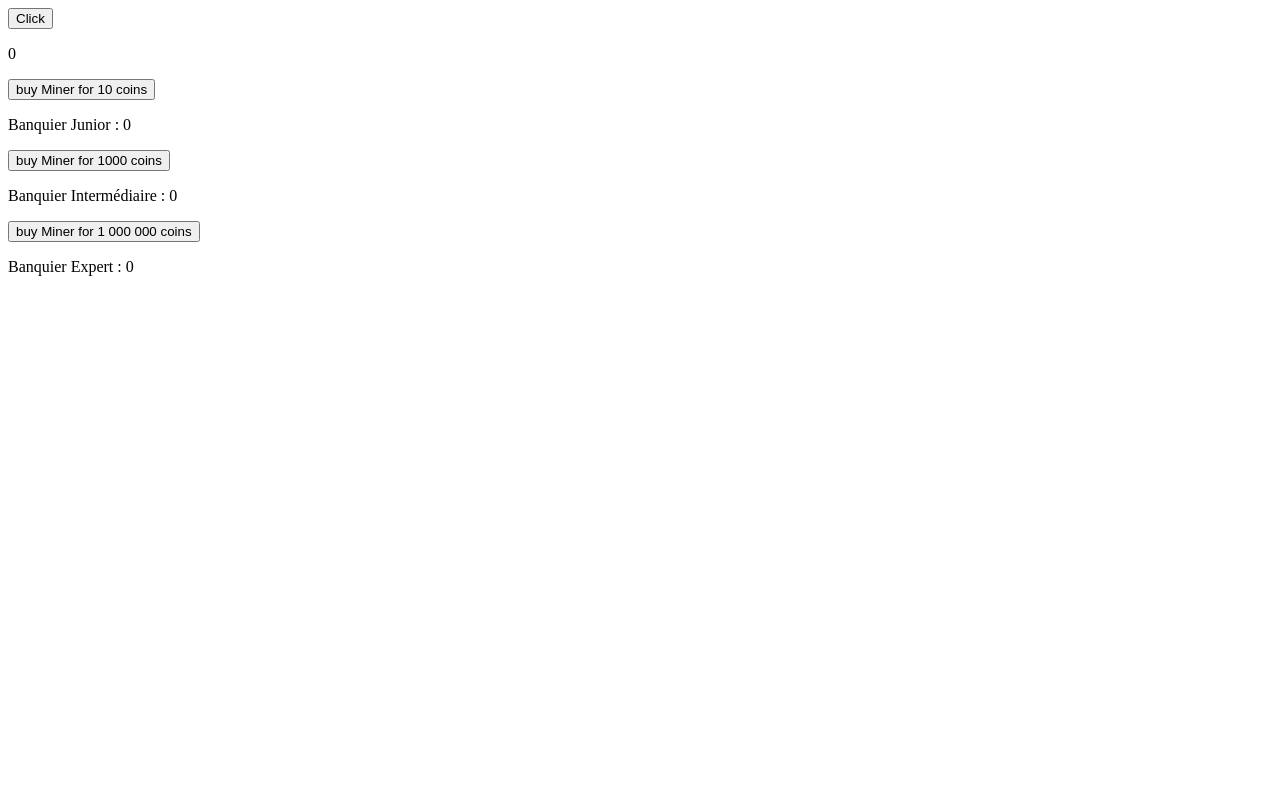
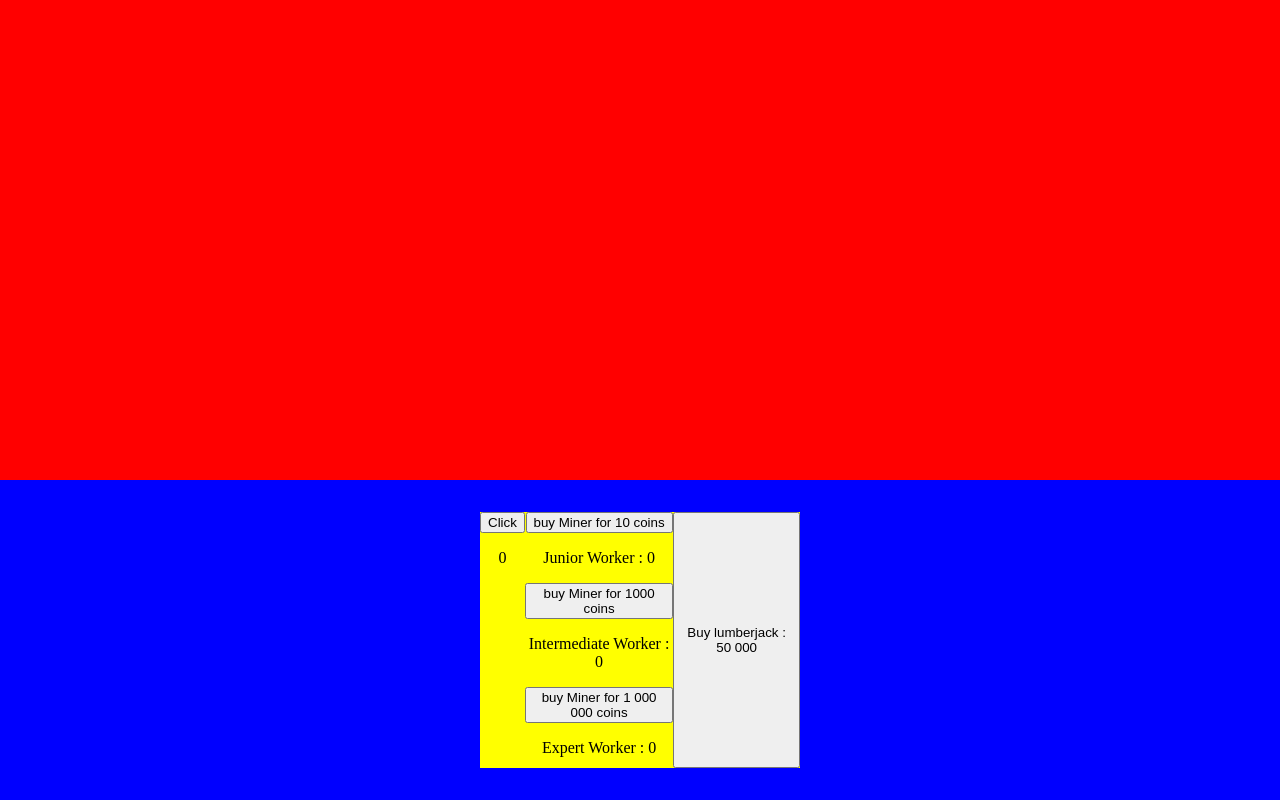
Before and after one commit to Killianlecorf/Idle-ReactJS, a React (Create React App) app: page / in a window 1280 px wide. Built offline with nearby package versions, Linux system fonts and the light colour scheme.

Commit message:
add button and display lumberjack

```diff
--- a/src/App.js
+++ b/src/App.js
@@ -1,4 +1,5 @@
-import PageIdle from './pages/PageIdle'
+import PageIdle from "./pages/pageIdle";
+
 
 function App() {
   return (
--- a/src/components/BuyMiner.js
+++ /dev/null
@@ -1,104 +0,0 @@
-import React, { useEffect, useRef } from 'react';
-
-const BuyMiner = ({money , setMoney , idleBanker , setIdleBanker}) => {
-
-    const intervalJuniorBankerId = useRef(null)
-    const intervalIntermediateBankerId = useRef(null)
-    const intervalExpertBankerId = useRef(null)
-
-    const numberIntermediateBanker = 10 ;
-    const numberExpertBanker = 100 ;
-
-
-    const handleBuyBanker = () => {
-        if (money.coins >= 10) {
-            setMoney({...money ,coins: money.coins - 10})
-            setIdleBanker({...idleBanker, juniorBanker: idleBanker.juniorBanker + 1 })
-        }
-    }
-
-    const additionMiner = () => {
-        setMoney((previousValue) => {
-            return {
-                ...previousValue ,
-                coins: previousValue.coins + idleBanker.juniorBanker
-            }
-        })
-    }
-
-    useEffect(() => {
-        if (idleBanker.juniorBanker !== 0) {
-            clearInterval(intervalJuniorBankerId.current)
-            intervalJuniorBankerId.current = setInterval(additionMiner, 1000)
-        }
-
-    },[idleBanker.juniorBanker])
-
-
-
-
-
-    const handleBuyIntermediateBanker = () => {
-        if (money.coins >= 1000) {
-            setMoney({...money ,coins: money.coins - 1000})
-            setIdleBanker({...idleBanker, intermediateBanker: idleBanker.intermediateBanker + 1 })
-        }
-    }
-
-    const additionIntermediateBanker = () => {
-        setMoney((previousValue) => {
-            return {
-                ...previousValue ,
-                coins: previousValue.coins + (idleBanker.intermediateBanker*numberIntermediateBanker)
-            }
-        })
-    }
-
-    useEffect(() => {
-        if (idleBanker.intermediateBanker !== 0) {
-            clearInterval(intervalIntermediateBankerId.current)
-            intervalIntermediateBankerId.current = setInterval(additionIntermediateBanker, 1000)
-        }
-    },[idleBanker.intermediateBanker])
-
-
-
-
-
-
-    const handleBuyExpertBanker = () => {
-        if (money.coins >= 1000000) {
-            setMoney({...money ,coins: money.coins - 1000000})
-            setIdleBanker({...idleBanker, expertBanker: idleBanker.expertBanker + 1 })
-        }
-    }
-
-    const additionExpertBanker = () => {
-        setMoney((previousValue) => {
-            return {
-                ...previousValue ,
-                coins: previousValue.coins + (idleBanker.expertBanker*numberExpertBanker)
-            }
-        })
-    }
-
-    useEffect(() => {
-        if (idleBanker.expertBanker !== 0) {
-            clearInterval(intervalExpertBankerId.current)
-            intervalExpertBankerId.current = setInterval(additionExpertBanker, 1000)
-        }
-    },[idleBanker.expertBanker])
-
-    return (
-        <div>
-            <button onClick={ handleBuyBanker } >buy Miner for 10 coins</button>
-            <p>Banquier Junior : { idleBanker.juniorBanker }</p>
-            <button onClick={ handleBuyIntermediateBanker } >buy Miner for 1000 coins</button>
-            <p>Banquier Intermédiaire : { idleBanker.intermediateBanker }</p>
-            <button onClick={ handleBuyExpertBanker } >buy Miner for 1 000 000 coins</button>
-            <p>Banquier Expert : { idleBanker.expertBanker }</p>
-        </div>
-    );
-};
-
-export default BuyMiner;
--- /dev/null
+++ b/src/components/BuyWorker.js
@@ -0,0 +1,104 @@
+import React, { useEffect, useRef } from 'react';
+
+const BuyWorker = ({money , setMoney , typeMoney, idleWorker , setIdleWorker, typeJuniorWorker, typeIntermediateWorker, typeExpertWorker }) => {
+
+    const intervalJuniorWorkerId = useRef(null)
+    const intervalIntermediateWorkerId = useRef(null)
+    const intervalExpertWorkerId = useRef(null)
+
+    const numberIntermediateWorker = 10 ;
+    const numberExpertWorker = 100 ;
+
+
+    const handleBuyJuniorWorker = () => {
+        if (money[typeMoney] >= 10) {
+            setMoney({...money ,[typeMoney]: money[typeMoney] - 10})
+            setIdleWorker({...idleWorker, [typeJuniorWorker]: idleWorker[typeJuniorWorker] + 1 })
+        }
+    }
+
+    const additionMiner = () => {
+        setMoney((previousValue) => {
+            return {
+                ...previousValue ,
+                [typeMoney]: previousValue[typeMoney] + idleWorker[typeJuniorWorker]
+            }
+        })
+    }
+
+    useEffect(() => {
+        if (idleWorker[typeJuniorWorker] !== 0) {
+            clearInterval(intervalJuniorWorkerId.current)
+            intervalJuniorWorkerId.current = setInterval(additionMiner, 1000)
+        }
+
+    },[idleWorker[typeJuniorWorker]])
+
+
+
+
+
+    const handleBuyIntermediateWorker = () => {
+        if (money[typeMoney] >= 1000) {
+            setMoney({...money ,[typeMoney]: money[typeMoney] - 1000})
+            setIdleWorker({...idleWorker, [typeIntermediateWorker]: idleWorker[typeIntermediateWorker] + 1 })
+        }
+    }
+
+    const additionIntermediateWorker = () => {
+        setMoney((previousValue) => {
+            return {
+                ...previousValue ,
+                [typeMoney]: previousValue[typeMoney] + (idleWorker[typeIntermediateWorker]*numberIntermediateWorker)
+            }
+        })
+    }
+
+    useEffect(() => {
+        if (idleWorker[typeIntermediateWorker] !== 0) {
+            clearInterval(intervalIntermediateWorkerId.current)
+            intervalIntermediateWorkerId.current = setInterval(additionIntermediateWorker, 1000)
+        }
+    },[idleWorker[typeIntermediateWorker]])
+
+
+
+
+
+
+    const handleBuyExpertWorker = () => {
+        if (money[typeMoney] >= 1) {
+            setMoney({...money ,[typeMoney]: money[typeMoney] - 1000000})
+            setIdleWorker({...idleWorker, [typeExpertWorker]: idleWorker[typeExpertWorker] + 1 })
+        }
+    }
+
+    const additionExpertWorker = () => {
+        setMoney((previousValue) => {
+            return {
+                ...previousValue ,
+                [typeMoney]: previousValue[typeMoney] + (idleWorker[typeExpertWorker]*numberExpertWorker)
+            }
+        })
+    }
+
+    useEffect(() => {
+        if (idleWorker[typeExpertWorker] !== 0) {
+            clearInterval(intervalExpertWorkerId.current)
+            intervalExpertWorkerId.current = setInterval(additionExpertWorker, 1000)
+        }
+    },[idleWorker[typeExpertWorker]])
+
+    return (
+        <div>
+            <button onClick={ handleBuyJuniorWorker } >buy Miner for 10 {[typeMoney]}</button>
+            <p>Junior Worker : { idleWorker[typeJuniorWorker] }</p>
+            <button onClick={ handleBuyIntermediateWorker } >buy Miner for 1000 {[typeMoney]}</button>
+            <p>Intermediate Worker : { idleWorker[typeIntermediateWorker]}</p>
+            <button onClick={ handleBuyExpertWorker } >buy Miner for 1 000 000 {[typeMoney]}</button>
+            <p>Expert Worker : { idleWorker[typeExpertWorker] }</p>
+        </div>
+    );
+};
+
+export default BuyWorker;
--- a/src/components/ClickerComponent.js
+++ b/src/components/ClickerComponent.js
@@ -1,31 +1,17 @@
 import React from 'react';
 
-const ClickerComponent = ({money, setMoney}) => {
+const ClickerComponent = ({money, setMoney, typeMoney}) => {
 
     const handleChangeCoins = () => {
-        setMoney({...money ,coins: money.coins + 1})
+        setMoney({...money ,[typeMoney]: money[typeMoney] + 1})
     }
 
     return (
         <div>
             <button onClick={ handleChangeCoins }>Click</button>
-            <p>{ money.coins }</p>
+            <p>{ money[typeMoney] }</p>
         </div>
     );
 };
 
 export default ClickerComponent;
-
-// const clickit = () => {
-//     const button = document.getElementById('button');
-//     const worker = document.getElementById('worker');
-//     for (let index = 0; index < 50; index++) {
-//         button.click()
-//         console.log(button)
-//     }
-
-//     document.addEventListener('mousemove', () => {
-//         button.click()
-//         worker.click()
-//     })
-// }
--- a/src/pages/pageIdle.js
+++ b/src/pages/pageIdle.js
@@ -1,5 +1,5 @@
 import React, {useState}  from 'react';
-import BuyMiner from '../components/BuyMiner';
+import BuyWorker from '../components/BuyWorker';
 import ClickerComponent from '../components/ClickerComponent';
 
 const PageIdle = () => {
@@ -15,11 +15,65 @@ const PageIdle = () => {
         intermediateBanker :0,
         expertBanker: 0
     })
+    const [lumberjack, setlumberjack] = useState({
+        juniorLumberjack: 0,
+        intermediateLumberjack: 0,
+        expertLumberjack: 0
+
+    })
+    const [unlockJob, setUnlockJob] = useState({
+        buttonLumberjack : false ,
+        lumberjack: false
+    })
+
+
+    const handleUnlockLumberjack = () => {
+        if (money.coins >= 1) {
+            // setMoney({...money, coins: money.coins - 50000 })
+            setUnlockJob({...unlockJob, lumberjack : true , buttonLumberjack : true })
+
+        }
+    }
+
+    const displaylumberjack = () => {
+        console.log(unlockJob.lumberjack);
+        if (unlockJob.lumberjack === true) {
+            return  <div className="workerCard">
+                        <ClickerComponent money = {money} setMoney= {setMoney} typeMoney= {'wood'} />
+                        <BuyWorker
+                        money={money}
+                        setMoney={setMoney}
+                        typeMoney={'wood'}
+                        idleWorker={lumberjack}
+                        setIdleWorker={setlumberjack}
+                        typeJuniorWorker= {'juniorLumberjack'}
+                        typeIntermediateWorker={ 'intermediateLumberjack' }
+                        typeExpertWorker={'expertLumberjack'}/>
+                    </div>
+        }
+    }
+
+
+
 
     return (
-        <div>
-            <ClickerComponent money = {money} setMoney= {setMoney}/>
-            <BuyMiner money = {money} setMoney= {setMoney} idleBanker = {idleBanker} setIdleBanker={setIdleBanker} />
+        <div className='workerBoardBack'>
+            <div className="workerBoard">
+                <div className="workerCard">
+                    <ClickerComponent money = {money} setMoney= {setMoney} typeMoney= {'coins'} />
+                    <BuyWorker
+                    money = {money}
+                    setMoney= {setMoney}
+                    typeMoney={'coins'}
+                    idleWorker = {idleBanker}
+                    setIdleWorker={setIdleBanker}
+                    typeJuniorWorker= {'juniorBanker'}
+                    typeIntermediateWorker={ 'intermediateBanker' }
+                    typeExpertWorker={'expertBanker'}/>
+                    {unlockJob.buttonLumberjack === false ? <button onClick={ handleUnlockLumberjack }> Buy lumberjack : 50 000</button> : ''}
+                </div>
+                {displaylumberjack()}
+            </div>
         </div>
     );
 };
--- a/src/style/_settings.scss
+++ b/src/style/_settings.scss
@@ -0,0 +1,7 @@
+body{
+    margin: 0 auto ;
+}
+
+// button{
+//     // width: 15vw;
+// }
--- a/src/style/index.scss
+++ b/src/style/index.scss
@@ -2,6 +2,6 @@
 
 
 // pages
-
+@import './pages/PageIdle.scss'
 
 // components
--- /dev/null
+++ b/src/style/pages/PageIdle.scss
@@ -0,0 +1,25 @@
+.workerBoardBack{
+    width: 100vw;
+    height: 100vh;
+    background-color: red;
+    display: flex;
+    align-items: flex-end;
+
+    .workerBoard{
+        width: 100%;
+        height: 40%;
+        display: flex;
+        align-items: center;
+        justify-content: space-around;
+        background-color: blue;
+
+        .workerCard{
+            display: flex;
+            text-align: center;
+            width: 25%;
+            height: 80%;
+            background-color: yellow;
+
+        }
+    }
+}
```
